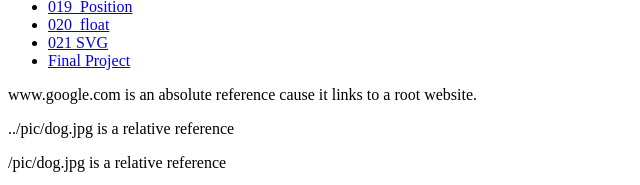
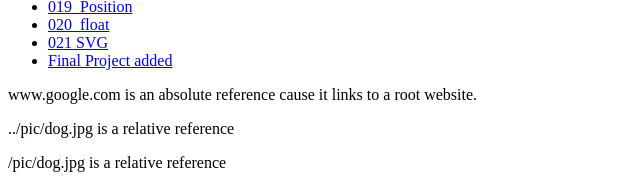
Before and after one commit to mrericjello/mrericjelloSP17.github.io, a plain HTML site: page Index.html in a window 1280 px wide. Shown: the part 234-419 px from the top of the page, 0-640 px from the left. Drawn offline with Linux system fonts and the light colour scheme.

Commit message:
final push

```diff
--- a/Index.html
+++ b/Index.html
@@ -22,7 +22,7 @@
     <li><a href="019_Position/Subindex.html">019_Position</a></li>
     <li><a href="020_float/Subindex.html">020_float</a></li>
     <li><a href="021_svgexercise/01_SVGSymbol/Index.html">021 SVG</a></li>
-    <li><a href="022_FinalProject/Index.html">Final Project</a></li>
+    <li><a href="022_FinalProject/Index.html">Final Project added</a></li>
     </ul>
 </nav>
 
```
